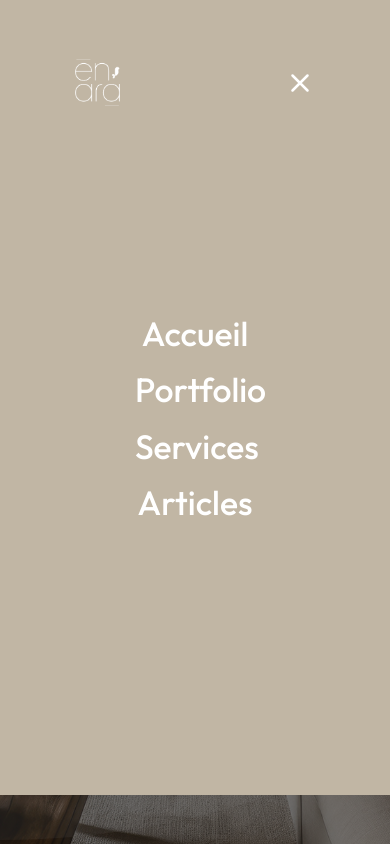
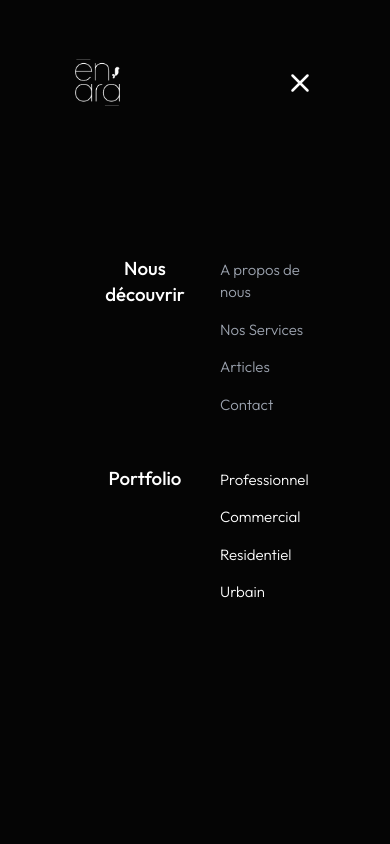
Before and after one commit to annickolivia/enaradesign, a React (Create React App) app: page / in a window 390 px wide. Both pictures are taken after a click on the button 300 px from the left and 82 px from the top of the page. Shown: the top 844 px of the page. Built offline with nearby package versions, Linux system fonts and the light colour scheme.

Commit message:
update navbar

```diff
--- a/src/components/Banner/Banner.js
+++ b/src/components/Banner/Banner.js
@@ -1,12 +1,13 @@
+
 import React from 'react';
 import { mainColors } from '../../styles/variables';
 
 const HeroBanner = () => {
   return (
-    <section className="relative text-white overflow-hidden">
-      <div className="relative pt-16 px-10 md:px-72">
+    <section className="relative text-white overflow-hidden h-screen lg:h-[800px]">
+      <div className="relative pt-16 px-6 sm:px-10 md:px-20 xl:px-32 2xl:px-40 h-full">
         {/* Background Image */}
-        <div className="absolute inset-0 z-0">
+        <div className="absolute inset-0 z-0 h-full">
           <img
             className="w-full h-full object-cover"
             src="/img/bg_accueil.jpg"
@@ -16,101 +17,13 @@ const HeroBanner = () => {
 
         {/* Animation Elements */}
         <div className="absolute inset-0 z-10">
-          <div
-            className="absolute rounded-full bg-white opacity-10 w-64 h-64 -top-32 -left-32"
-            style={{ transform: 'scale(7)' }}
-          ></div>
-          <div
-            className="absolute rounded-full bg-white opacity-10 w-64 h-64 bottom-0 right-0"
-            style={{ transform: 'scale(4)' }}
-          ></div>
-          <div
-            className="absolute rounded-full bg-white opacity-10 w-32 h-32 top-1/2 left-1/2"
-            style={{ transform: 'scale(1.2)' }}
-          ></div>
+          <div className="absolute rounded-full bg-white opacity-10 w-64 h-64 -top-32 -left-32 scale-[7]"></div>
+          <div className="absolute rounded-full bg-white opacity-10 w-64 h-64 bottom-0 right-0 scale-[4]"></div>
+          <div className="absolute rounded-full bg-white opacity-10 w-32 h-32 top-1/2 left-1/2 scale-[1.2]"></div>
         </div>
 
         {/* Gradient Overlay */}
-        <div className="absolute inset-0 z-20 bg-black bg-opacity-50"></div>
-
-        {/* Content */}
-        <div className="mx-auto py-32 relative z-30 md:h-[700px]">
-          <div className="max-w-3xl">
-            <h1 className="text-4xl md:text-[80px] md:h-56 md:leading-tight md:text-left font-light mb-12 text-white"
-              data-aos="fade-up"
-            >
-              Créer <span className="font-thin">des Espaces </span>
-               Uniques <span className="font-thin">et Inspirants</span>
-            </h1>
-
-            <div className="flex flex-col md:flex-row">
-              <div className="md:w-full mb-12">
-                <p className="md:text-2xl mb-12 w-full">
-                  Bienvenue dans notre univers où chaque espace devient une œuvre d'art.
-                  Ensemble, transformons vos idées uniques et inspirants, alliant élégance,
-                  fonctionnalité et créativité sans limites.
-                </p>
-              </div>
-            </div>
-
-            <div className='flex flex-col md:flex-row items-center justify-between'>
-              <div className="flex  flex-row items-center gap-6 w-full">
-                <a
-                  href="/pages/services"
-                  className="flex items-center justify-between px-8 py-3 border border-none rounded-full hover:bg-white hover:text-gray-900 transition-colors duration-300"
-                  style={{ backgroundColor: mainColors.mainBrown, color: 'white' }}
-                >
-                  <span>Nos services</span>
-                  <svg
-                    style={{ color: mainColors.mainBrown, backgroundColor: 'white', padding: '0.25em' }}
-                    className="w-6 h-6 ml-2 rounded-full" fill={mainColors.mainBrown} stroke="currentColor" viewBox="0 0 24 24" xmlns="http://www.w3.org/2000/svg">
-                    <path strokeLinecap="round" strokeLinejoin="round" strokeWidth={2} d="M14 5l7 7m0 0l-7 7m7-7H3" />
-                  </svg>
-                </a>
-
-                <a
-                  href="/pages/project"
-                  className="flex items-center text-white hover:underline border-white"
-                >
-                  <span>Voir nos projets</span>
-                  <svg className="w-4 h-4 ml-2" fill="none" stroke="currentColor" viewBox="0 0 24 24" xmlns="http://www.w3.org/2000/svg">
-                    <path strokeLinecap="round" strokeLinejoin="round" strokeWidth={2} d="M14 5l7 7m0 0l-7 7m7-7H3" />
-                  </svg>
-                </a>
-              </div>
-
-              {/* Circle Text with Scroll Down Button */}
-              <div className="flex md: flex-col relative h-24 w-full mt-32 md:mt-0 justify-center md:items-end">
-                <svg
-                  className="absolute inset-0 w-full h-full animate-spin-slow"
-                  viewBox="0 0 300 300"
-                  xmlns="http://www.w3.org/2000/svg"
-                  xmlnsXlink="http://www.w3.org/1999/xlink"
-                >
-                  <defs>
-                    <path id="circlePath" d="M 150, 150 m -60, 0 a 60,60 0 0,1 120,0 a 60,60 0 0,1 -120,0 " />
-                  </defs>
-                  <circle cx="150" cy="100" r="75" fill="none" />
-                  <g>
-                    <use xlinkHref="#circlePath" fill="none" />
-                    <text style={{ letterSpacing: '6.5px' }}>
-                      <textPath xlinkHref="#circlePath">Scroll down - Scroll down - </textPath>
-                    </text>
-                  </g>
-                </svg>
-                <a
-                  href="#about"
-                  className="absolute inset-0 flex items-center justify-center w-12 h-12 mx-auto my-6 rounded-full border border-white hover:bg-white hover:text-gray-900 transition-colors duration-300"
-                >
-                  <svg className="w-4 h-4" fill="none" stroke="currentColor" viewBox="0 0 24 24" xmlns="http://www.w3.org/2000/svg">
-                    <path strokeLinecap="round" strokeLinejoin="round" strokeWidth={2} d="M19 14l-7 7m0 0l-7-7m7 7V3" />
-                  </svg>
-                </a>
-              </div>
-
-            </div>
-          </div>
-        </div>
+        <div className="absolute inset-0 z-20 bg-black bg-opacity-0"></div>
       </div>
     </section>
   );
--- a/src/components/Nav.js
+++ b/src/components/Nav.js
@@ -1,109 +1,64 @@
-import React, { useRef, useState, useEffect } from 'react';
-import { mainColors } from '../styles/variables';
+import React  from 'react'
 import { Link } from 'react-router-dom';
+export default function Nav() {
 
-//
-function Dropdown({ title, path, items = [], clicked, setClicked }) {
-  const contentRef = useRef(null);
-  const isOpen = clicked === title.toLowerCase();
-  const [height, setHeight] = useState('0px');
-  const [opacity, setOpacity] = useState(0);
-  const [translateY, setTranslateY] = useState('-20px');
-
-  useEffect(() => {
-    if (isOpen) {
-      setHeight(`${contentRef.current.scrollHeight}px`);
-      setOpacity(1);
-      setTranslateY('0px');
-    } else {
-      setHeight('0px');
-      setOpacity(0);
-      setTranslateY('-20px');
+  const PortCateg = [
+    {
+    nom: "Professionnel",
+    chemin:"projets/professionnel"
+  },
+  {
+    nom: "Commercial",
+    chemin:"projets/commercial"
+  },
+  {
+    nom: "Residentiel",
+    chemin:"projet/residentiel"
+  },
+  {
+    nom: "Urbain",
+    chemin:"projet/urbain"
   }
-  }, [isOpen]);
+  ]
 
   return (
-    <div className="w-full flex flex-col items-center relative transition-all duration-300">
+    <>
+      <div className="h-56 pt-2 pb-3 space-y-1 px-16 flex flex-row justify-center items-inline transition duration-300 origin-left">
         <Link
-        to={`/${path}`}
-        className="pages px-4 py-2 rounded-md text-4xl font-medium text-white transition duration-300"
-        onClick={(e) => {
-          e.preventDefault(); // Prevent immediate navigation
-          if (isOpen) setClicked('');
-          else setClicked(title.toLowerCase());
-        }}
+          to="/accueil"
+          className="pages px-4 py-2 rounded-md text-xl font-medium text-white transition duration-300"
         >
-        {title}
+          Nous découvrir
         </Link>
-
-      <div
-        ref={contentRef}
-        style={{
-          maxHeight: height,
-          opacity: opacity,
-          transform: `translateY(${translateY})`,
-          transition: 'max-height 0.4s ease, opacity 0.3s ease, transform 0.3s ease',
-        }}
-        className="overflow-hidden w-48"
+        <ul className="text-gray-400 w-[100px]">
+          <li className="py-2 hover:text-white transition duration-300 transition cursor-pointer">A propos de nous</li>
+          <li className="py-2 hover:text-white transition duration-300 cursor-pointer">Nos Services</li>
+          <li className="py-2 hover:text-white transition duration-300 cursor-pointer">Articles</li>
+          <li className="py-2 hover:text-white transition duration-300 cursor-pointer">Contact</li>
+        </ul>
+      </div>
+      <div className="h-56 pt-2 pb-3 space-y-1 px-16 flex flex-row justify-center items-inline transition duration-300 origin-left">
+        <Link
+          to="/accueil"
+          className="pages px-4 py-2 rounded-md text-xl font-medium text-white transition duration-300"
         >
-        <ul className="rounded-md shadow-lg bg-none">
-          {items.map((p, index) => (
-            <li
-              key={index}
-              className="text-base text-left pl-10 text-white"
-              style={{
-                transition: `transform 0.3s ease ${index * 0.1}s, opacity 0.3s ease ${index * 0.1}s`,
-                transform: isOpen ? 'translateX(0)' : 'translateX(-20px)',
-                opacity: isOpen ? 1 : 0
-              }}
-            >
-              <Link
-                to={`/${p.toLowerCase()}`}
-                className="block px-4 py-2 text-lg"
-                style={{ color: "rgb(222,222,222)" }}
-              >
-                {p}
+          Portfolio
+        </Link>
+        <ul className="text-white text-gray-400 w-[100px]">
+            {
+              PortCateg.map((p,index) => {
+                return(
+                  <li key={index} className="py-2 hover:text-white transition duration-300">
+                    <Link to={p.chemin}>
+                      {p.nom}
                     </Link>
                   </li>
-          ))}
+                )
+              })
+            }
         </ul>
       </div>
-    </div>
+    </>
+
   );
 }
-
-export default function Nav({ clicked, setClicked, services, PortCateg, articles }) {
-  return (
-    <div className="h-96 pt-2 pb-3 space-y-1 px-3 flex flex-col justify-center items-center transition duration-300 origin-left md:w-1/2">
-      <Link
-        to="/accueil"
-        className="pages px-4 py-2 rounded-md text-4xl font-medium text-white transition duration-300"
-        onClick={() => setClicked(clicked === 'accueil' ? '' : 'accueil')}
-      >
-        Accueil
-      </Link>
-
-      <Dropdown
-        title="Portfolio"
-        path="portfolio"
-        items={PortCateg}
-        clicked={clicked}
-        setClicked={setClicked}
-      />
-      <Dropdown
-        title="Services"
-        path="services"
-        items={services}
-        clicked={clicked}
-        setClicked={setClicked}
-      />
-      <Dropdown
-        title="Articles"
-        path="articles"
-        items={articles}
-        clicked={clicked}
-        setClicked={setClicked}
-      />
-    </div>
-  );
-}
--- a/src/components/navbar.js
+++ b/src/components/navbar.js
@@ -1,46 +1,11 @@
 import React, { useState } from 'react';
 import '../styles/navbar.scss'
-import { Link } from 'react-router-dom';
 import Logo from './Logo';
-import { mainColors } from '../styles/variables';
 import Nav from './Nav';
 
 
 function Navbar() {
   const [isOpen, setIsOpen] = useState(false);
-  const [clicked, setClicked] = useState('');
-  const Portfolio = [
-    "Architecture",
-    "Design d'Interieur",
-    "Mobilier",
-    "2D Plan concept",
-    "Animation architecturale",
-    "Réalité Virtuel"
-  ]
-
-  const PortCateg = [
-    'Professionnel',
-    'Commercial',
-    'Residentiel',
-    'Urbain'
-  ]
-
-  const partenaires = [
-    "Hay Tao Home",
-    "Enara Construction",
-    "Autres"
-  ]
-
-  const services = [
-    "Conception",
-    "Construction"
-  ]
-
-  const articles = [
-    "Blog",
-    "Formation"
-  ]
-
   const toggleMenu = () => {
     setIsOpen(!isOpen);
   };
@@ -90,67 +55,12 @@ function Navbar() {
 
       {/* Mobile Menu */}
       <div className={`
-        flex flex-row items-center justify-center  md:h-screen pb-52 relative pt-64
+        flex flex-col md:flex-row items-center justify-center  md:h-screen pb-52 relative pt-64
         transition-all duration-300 ease-in-out transform dropmenu
         ${isOpen ? 'opacity-100 translate-y-0' : 'opacity-0 pointer-events-none -translate-y-full'}
       `}
       >
-        <Nav
-          articles={articles}
-          PortCateg={PortCateg}
-          services={services}
-          clicked={clicked}
-          setClicked={setClicked}
-        />
-
-        {/* droiiteeee ---------------*/}
-        <div className='flex-col droite justify-center px-48 hidden md:flex w-1/2 md:border-l-white md:border-l-2'>
-          <div className="droite-haut flex justify-between md:border-b-white md:border-b-2 md:pb-10">
-            {/* Portfolio */}
-            <div>
-              <h6 className="text-white">Porfolio</h6>
-              {Portfolio.map((item, index) => {
-                return (
-                  <Link
-                    key={index}
-                    to={`/${item.toLowerCase()}`}
-                    className="block px-4 py-2 rounded-md text-4xl font-medium text-white transition duration-300 sous-link"
-                  >
-                    {item}
-                  </Link>
-                );
-              })}
-            </div>
-            <div>
-              <h6 className="text-white">Nos Partenaires</h6>
-              {partenaires.map((item, index) => {
-                return (
-                  <Link
-                    key={index}
-                    to={`/${item.toLowerCase()}`}
-                    className="block px-4 py-2 rounded-md text-4xl font-medium text-white transition duration-300 sous-link"
-                  >
-                    {item}
-                  </Link>
-                );
-              })}
-            </div>
-          </div>
-          <div className='droite-bas flex justify-between mt-10'>
-            <div className='mr-14'>
-              <h6 className="text-white">Madagascar</h6>
-              <p>Lot Xxxxxxxx</p>
-              <p>Antsakaviro</p>
-              <p>Antananarivo</p>
-              <p>+261 32 05 802 56</p>
-            </div>
-            <div>
-              <h6 className='text-white'>International</h6>
-              <p>xxxxxxxxxxxxx</p>
-              <p>+31 174 705 811</p>
-            </div>
-          </div>
-        </div>
+        <Nav />
       </div>
     </nav>
   );
--- a/src/styles/navbar.scss
+++ b/src/styles/navbar.scss
@@ -6,20 +6,6 @@
         text-align: center;
     }
     width: 150px;
-    &::before {
-        content: '';
-        position: absolute;
-        left: 0;
-        top: 50%;
-        transform: translateY(-50%) translateX(-20px);
-        width: 6px;
-        height: 6px;
-        background-color: white;
-        border-radius: 50%;
-        opacity: 0;
-        transition: all 0.6s ease;
-      }
-
     &:hover, &:active {
         transform: translateX(20px);
         transition: all 0.6s ease;
@@ -58,7 +44,7 @@
 }
 
 .dropmenu {
-    background-color: $mainMarron;
+    background-color: rgb(5, 5, 5);
 }
 
 .submenu {
```
Also changed, not shown: src/components/Acceuil/About.js (+5 -5 lines). Lines whose indentation alone changed are shown as unchanged.
